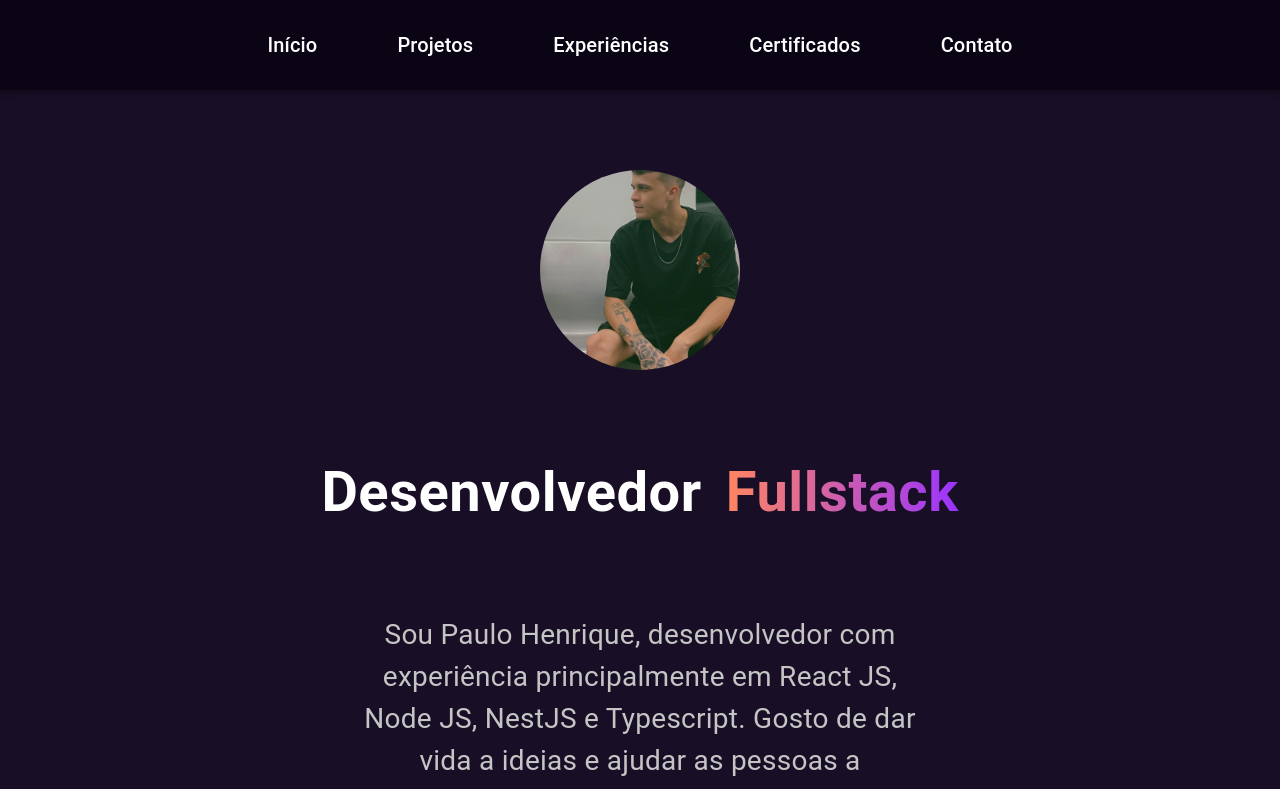
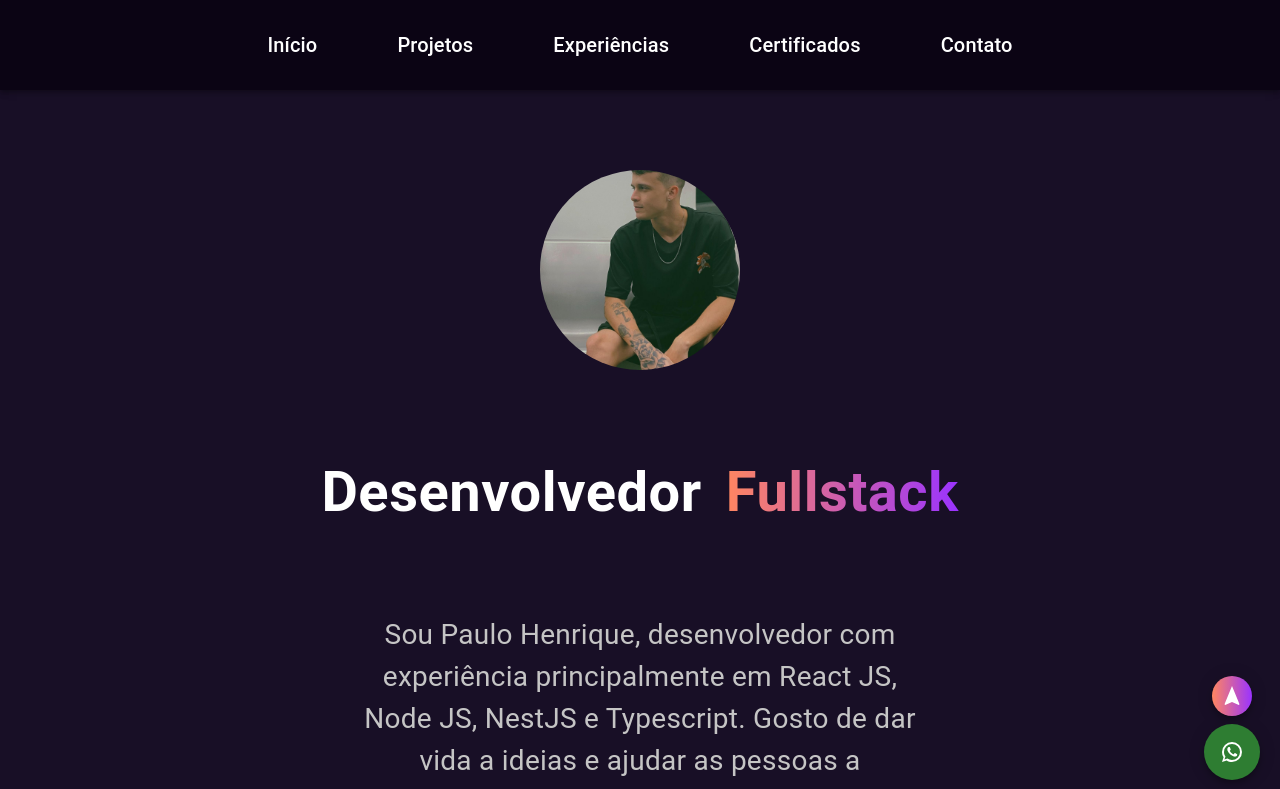
Before and after one commit to paulofreyyy/resume, a React (Vite) app: page / in a window 1280 px wide. Shown: the top 789 px of the page. Built offline with nearby package versions, Linux system fonts and the light colour scheme.

Commit message:
feat: Create floatButtons component

```diff
--- a/src/App.tsx
+++ b/src/App.tsx
@@ -3,9 +3,11 @@ import { Appbar } from "./components/Appbar"
 import { Certificados } from './components/Certificados'
 import { Contato } from './components/Contato'
 import { Experiencias } from './components/Experiencias'
+import { FloatButtons } from './components/FloatButtons'
 import { Sobre } from './components/Sobre'
 
 function App() {
+
     return (
         <>
             <Appbar />
@@ -13,6 +15,7 @@ function App() {
             <Experiencias />
             <Certificados />
             <Contato />
+            <FloatButtons />
         </>
     )
 }
--- a/src/components/Appbar.tsx
+++ b/src/components/Appbar.tsx
@@ -85,7 +85,8 @@ export function Appbar() {
                                     <Typography
                                         textAlign='center'
                                         component='a'
-                                        href='#'
+                                        href='https://github.com/paulofreyyy'
+                                        target="_blank"
                                         sx={{
                                             textDecoration: "none",
                                             color: "#FFF",
@@ -98,7 +99,7 @@ export function Appbar() {
                                     <Typography
                                         textAlign='center'
                                         component='a'
-                                        href='#'
+                                        href='#experiencias'
                                         sx={{
                                             textDecoration: "none",
                                             color: "#FFF",
@@ -111,7 +112,7 @@ export function Appbar() {
                                     <Typography
                                         textAlign='center'
                                         component='a'
-                                        href='#'
+                                        href='#certificados'
                                         sx={{
                                             textDecoration: "none",
                                             color: "#FFF",
@@ -124,7 +125,7 @@ export function Appbar() {
                                     <Typography
                                         textAlign='center'
                                         component='a'
-                                        href='#'
+                                        href='#contato'
                                         sx={{
                                             textDecoration: "none",
                                             color: "#FFF",
@@ -153,7 +154,8 @@ export function Appbar() {
                                     variant="h6"
                                     noWrap
                                     component='a'
-                                    href="#"
+                                    href="https://github.com/paulofreyyy"
+                                    target="_blank"
                                     color="#FFF"
                                     sx={{
                                         textDecoration: "none",
@@ -165,7 +167,7 @@ export function Appbar() {
                                     variant="h6"
                                     noWrap
                                     component='a'
-                                    href="#"
+                                    href="#experiencias"
                                     color="#FFF"
                                     sx={{
                                         textDecoration: "none",
@@ -177,7 +179,7 @@ export function Appbar() {
                                     variant="h6"
                                     noWrap
                                     component='a'
-                                    href="#"
+                                    href="#certificados"
                                     color="#FFF"
                                     sx={{
                                         textDecoration: "none",
@@ -189,7 +191,7 @@ export function Appbar() {
                                     variant="h6"
                                     noWrap
                                     component='a'
-                                    href="#"
+                                    href="#contato"
                                     color="#FFF"
                                     sx={{
                                         textDecoration: "none",
--- a/src/components/Certificados.tsx
+++ b/src/components/Certificados.tsx
@@ -2,7 +2,7 @@ import { Box, Card, CardActionArea, CardContent, CardMedia, Stack, Typography }
 
 export function Certificados() {
     return (
-        <Box p={15} color='#FFF'>
+        <Box p={15} color='#FFF' id='certificados'>
             <Typography variant='h4' mb={4} textAlign='center' fontWeight='bold'>Certificados</Typography>
 
             <Stack direction={{ md: 'row', sm: 'column' }} spacing={4} gap={4} justifyContent='center' alignItems={'center'}>
--- a/src/components/Contato.tsx
+++ b/src/components/Contato.tsx
@@ -12,6 +12,7 @@ export function Contato() {
             display='flex'
             justifyContent="center"
             alignItems="center"
+            id='contato'
             p={10}
         >
             <Box
--- a/src/components/Experiencias.tsx
+++ b/src/components/Experiencias.tsx
@@ -3,7 +3,7 @@ import KeyboardArrowDownIcon from '@mui/icons-material/KeyboardArrowDown';
 
 export function Experiencias() {
     return (
-        <Box bgcolor='#0B0414' p={{ md: 15, xs: 3 }} py={10} color='#FFF' >
+        <Box bgcolor='#0B0414' p={{ md: 15, xs: 3 }} py={10} color='#FFF' id='experiencias'>
             <Typography fontSize='2rem' mb={4} fontWeight='bold' align="center">Experiências</Typography>
 
             <Accordion defaultExpanded sx={{ bgcolor: 'transparent', color: '#FFF' }}>
--- /dev/null
+++ b/src/components/FloatButtons.tsx
@@ -0,0 +1,35 @@
+import { Box, Fab } from "@mui/material";
+import WhatsAppIcon from '@mui/icons-material/WhatsApp';
+import NavigationIcon from '@mui/icons-material/Navigation';
+import { useCallback } from "react";
+
+export function FloatButtons() {
+    const scrollToTop = useCallback(() => {
+        window.scrollTo({ top: 0, behavior: "smooth" })
+    }, [])
+    return (
+        <Box
+            position='fixed'
+            bottom={20}
+            right={20}
+            display='flex'
+            flexDirection='column'
+            gap={1}
+            alignItems='center'
+        >
+            <Fab
+                color='primary'
+                size='small'
+                sx={{
+                    background: 'linear-gradient(90deg, #FF8660, #9A33FF)'
+                }}
+                onClick={scrollToTop}
+            >
+                <NavigationIcon />
+            </Fab>
+            <Fab color='success'>
+                <WhatsAppIcon />
+            </Fab>
+        </Box>
+    )
+}
```
